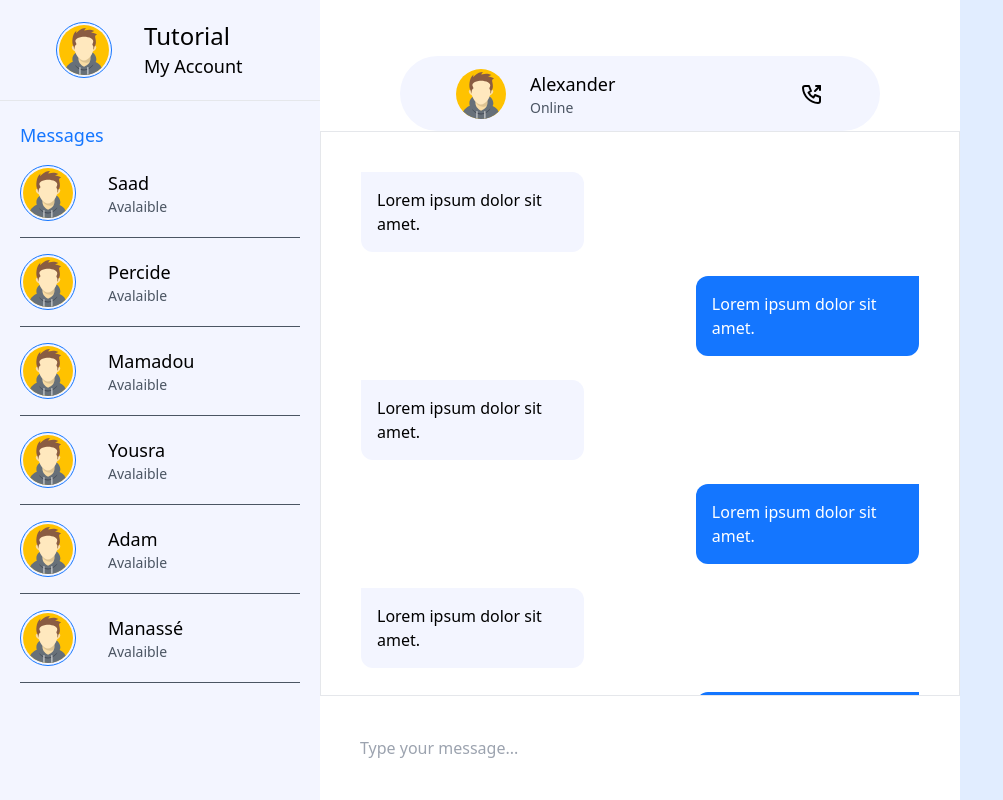
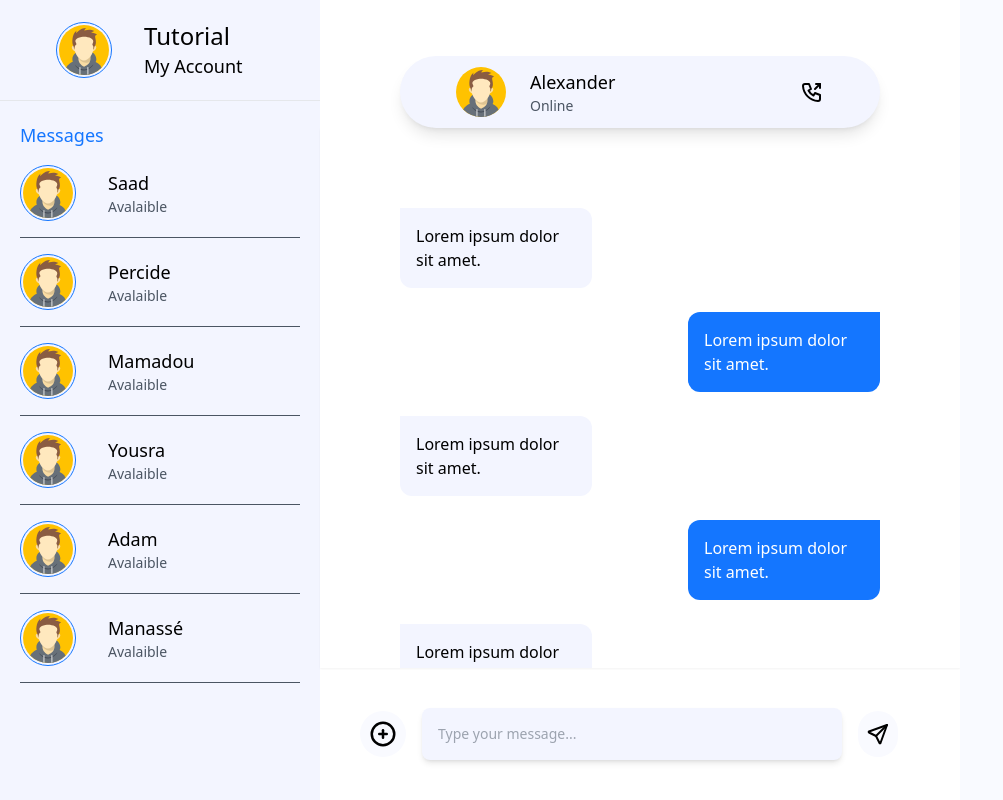
Before and after one commit to Percide07/labphase_front, a React (Vite) app: page / in a window 1280 px wide. Shown: the whole page, without its empty margins (0-1003 px from the left). Built offline with nearby package versions, Linux system fonts and the light colour scheme.

Commit message:
adding plus and send features for sending message bar

```diff
--- a/src/components/inputs/index.jsx
+++ b/src/components/inputs/index.jsx
@@ -10,7 +10,7 @@ const Input = ({
         onChange = () => {},
     }) => {
     return(
-        <div className={`w-1/2 ${className}`}>
+        <div className={`${className}`}>
                 <label for={name} className="block text-sm font-medium text-gray-800">{label}</label>
                 <input type={type} id={name} className={`bg-gray-50 border border-gray-300 text-gray-900
                 text-sm rounded-lg focus:ring-blue-500 focus:border-blue-500
--- a/src/modules/Dashboard/index.jsx
+++ b/src/modules/Dashboard/index.jsx
@@ -1,5 +1,6 @@
 import React from 'react';
-import Avatar from '../../assets/avatar.svg'
+import Avatar from '../../assets/avatar.svg';
+import Input from '../../components/inputs';
 const Dashboard = () => {
     const contacts = () => [
         { name: 'Saad', status: 'Avalaible', img: Avatar},
@@ -45,7 +46,7 @@ const Dashboard = () => {
             </div>
         </div>
             <div className="w-[50%] h-screen bg-white flex flex-col items-center">
-                <div className=" flex w-[75%] bg-secondary h-[80px] mt-14 rounded-full items-center px-14">
+                <div className=" flex w-[75%] bg-secondary h-[80px] mt-14 rounded-full items-center px-14 shadow-lg">
                     <div className='cursor-pointer'> <img src={Avatar} width={50} height={50} alt="avatar's photo"/></div>
                     <div className='ml-6 mr-auto'>
                         <h3 className='text-lg '>Alexander</h3>
@@ -60,8 +61,8 @@ const Dashboard = () => {
                         </svg>
                     </div>
                 </div>
-                <div className='h-[75%] border w-full overflow-y-scroll border-b'>
-                    <div className='p-10 '>
+                <div className='h-[75%]  w-full overflow-y-scroll shadow-sm'>
+                    <div className='p-[10vh] '>
                         <div className='max-w-[40%] p-4 bg-secondary rounded-b-xl rounded-tr-xl mb-6'>
                             Lorem ipsum dolor sit amet.
                         </div>
@@ -94,11 +95,25 @@ const Dashboard = () => {
                         </div>
                     </div>
                 </div>
-                <div className='p-10 w-full '>
-                    <input type="text" placeholder='Type your message...' className='w-full' inputClassName='p-4 border-0 shadow-lg'/>
+                <div className='flex p-10 w-full flex-row items-center'>
+                    <div className='mr-4 p-2 cursor-pointer bg-light rounded-full'>
+                        <svg xmlns="http://www.w3.org/2000/svg" class="icon icon-tabler
+                        icon-tabler-circle-plus" width="30" height="30" viewBox="0 0 24 24"
+                        stroke-width="2" stroke="currentColor" fill="none" stroke-linecap="round"
+                        stroke-linejoin="round"><path stroke="none" d="M0 0h24v24H0z" fill="none"/>
+                        <path d="M3 12a9 9 0 1 0 18 0a9 9 0 0 0 -18 0" /><path d="M9 12h6" /><path d="M12 9v6" /></svg>
+                    </div>
+                    <Input type="text" placeholder='Type your message...' className='w-[75%]' inputClassName='p-4 border-0 shadow-md rounded-full bg-secondary'/>
+                    <div className='ml-4 p-2 cursor-pointer bg-light rounded-full'>
+                        <svg xmlns="http://www.w3.org/2000/svg" class="icon icon-tabler icon-tabler-send"
+                        width="24" height="30" viewBox="0 0 24 24" stroke-width="2" stroke="currentColor"
+                        fill="none" stroke-linecap="round" stroke-linejoin="round"><path
+                        stroke="none" d="M0 0h24v24H0z" fill="none"/><path d="M10 14l11 -11" /><path
+                        d="M21 3l-6.5 18a.55 .55 0 0 1 -1 0l-3.5 -7l-7 -3.5a.55 .55 0 0 1 0 -1l18 -6.5" /></svg>
+                    </div>
                 </div>
             </div>
-            <div className="w-[25%] h-screen ">
+            <div className="w-[25%] h-screen bg-light ">
 
             </div>
         </div>
```
